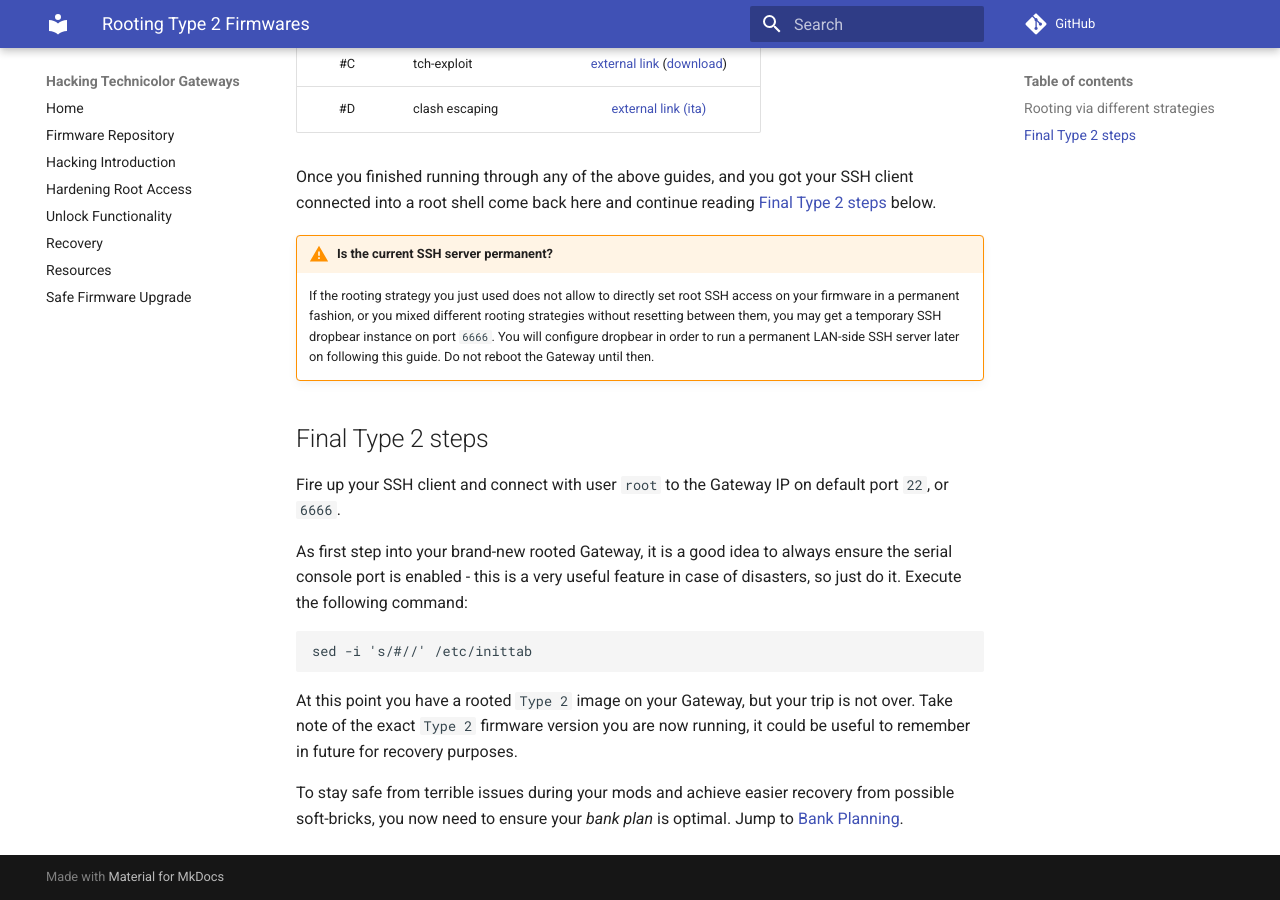
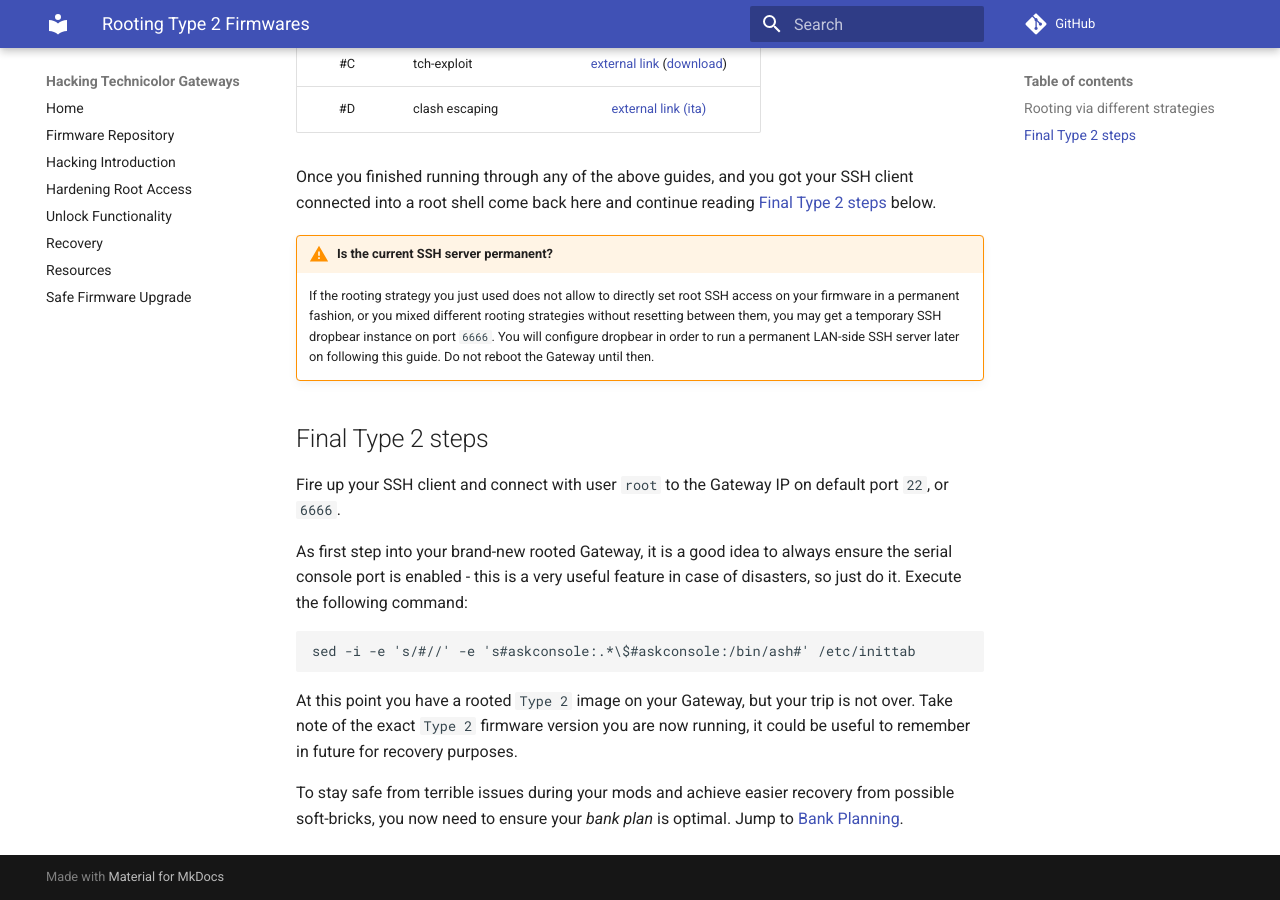
Before and after one commit to hack-technicolor/hack-technicolor, an MkDocs documentation site: the page built from docs/Hacking/Type2.md, in a window 1280 px wide and 900 px high, scrolled down 619 px. Built offline with MkDocs 1.6.1 and Material for MkDocs 9.7.7, drawn with Linux system fonts in a browser that asks for light colours; comment, search, counter and statistics services are not loaded.

Commit message:
Update serial console enable command

````diff
--- a/docs/Hacking/Type2.md
+++ b/docs/Hacking/Type2.md
@@ -26,7 +26,7 @@ Fire up your SSH client and connect with user `root` to the Gateway IP on defaul
 As first step into your brand-new rooted Gateway, it is a good idea to always ensure the serial console port is enabled - this is a very useful feature in case of disasters, so just do it. Execute the following command:
 
 ```bash
-sed -i 's/#//' /etc/inittab
+sed -i -e 's/#//' -e 's#askconsole:.*\$#askconsole:/bin/ash#' /etc/inittab
 ```
 
 At this point you have a rooted `Type 2` image on your Gateway, but your trip is not over. Take note of the exact `Type 2` firmware version you are now running, it could be useful to remember in future for recovery purposes.
````
